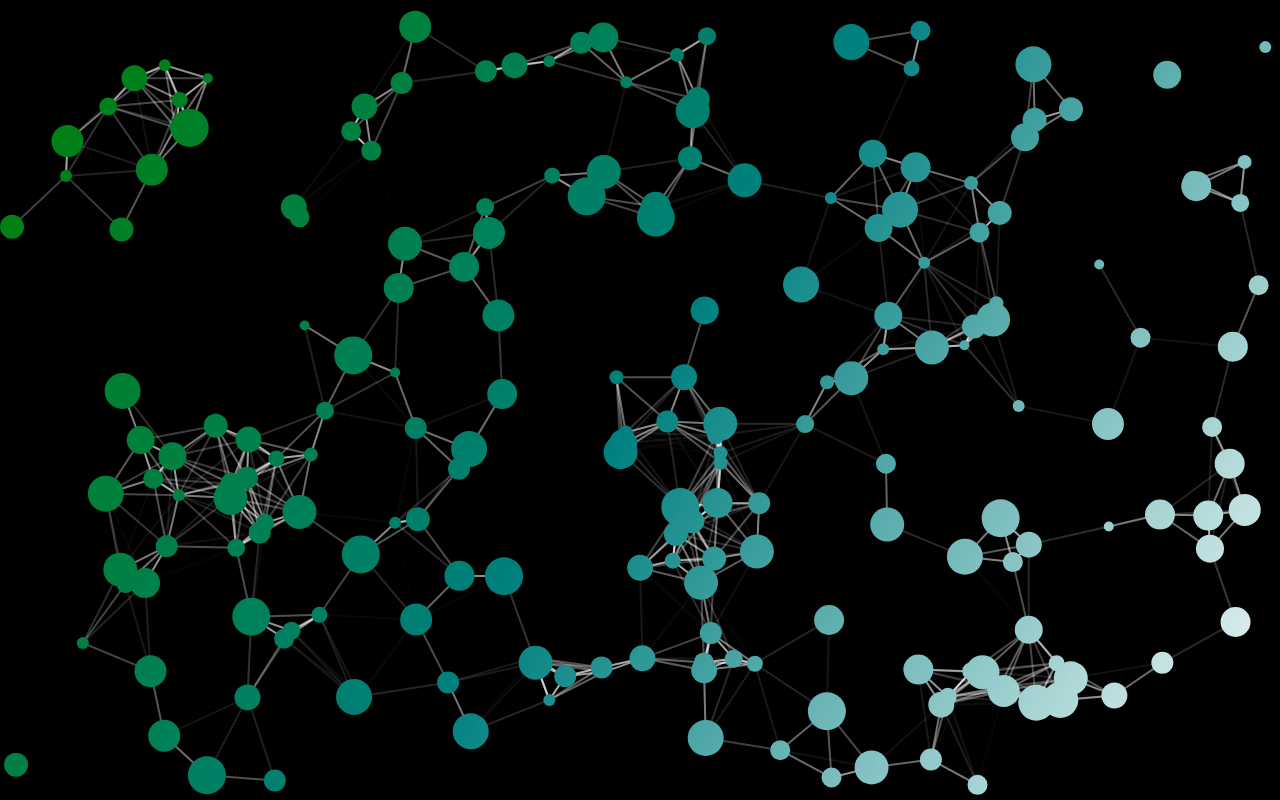
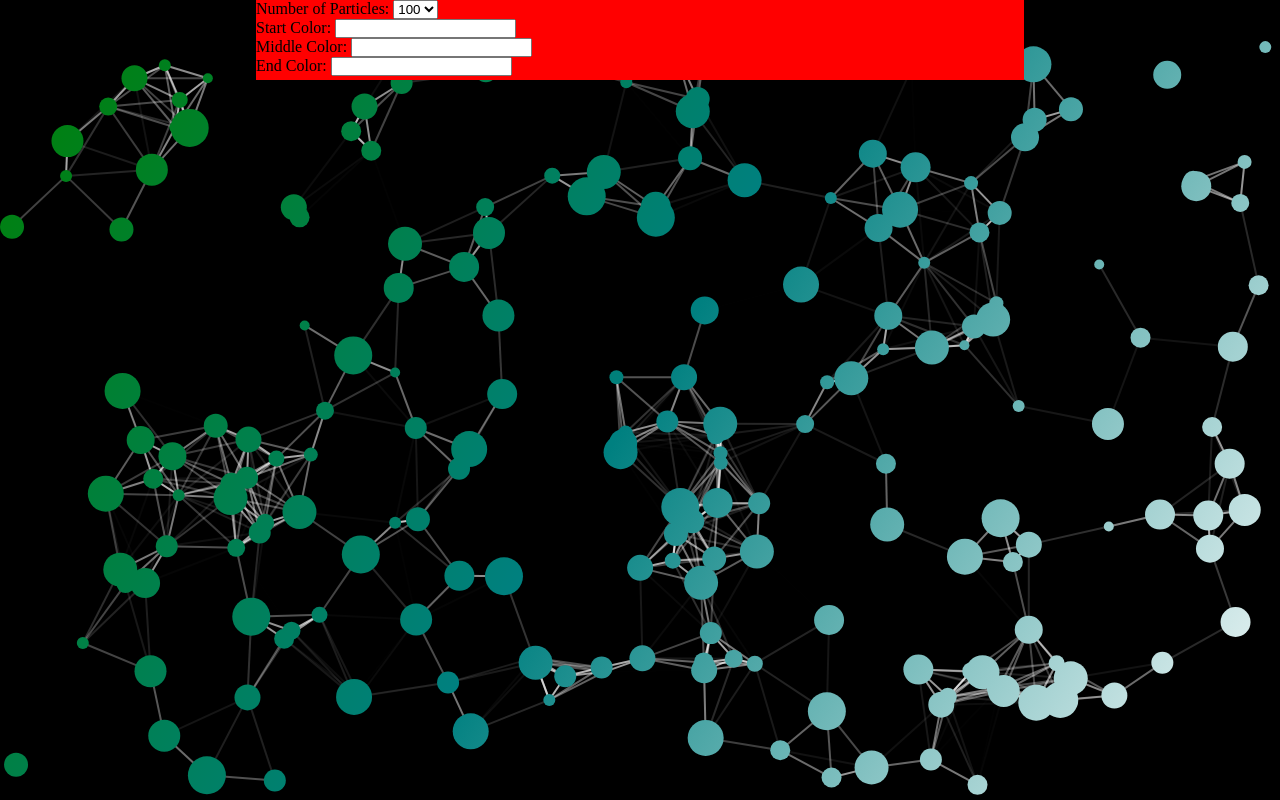
Before and after one commit to Fabiolillman/Particles, a plain HTML site: page index.html in a window 1280 px wide. Drawn offline with Linux system fonts and the light colour scheme.

Commit message:
Added panel to top

```diff
--- a/index.html
+++ b/index.html
@@ -7,7 +7,28 @@
     <link rel="stylesheet" href="style.css">
 </head>
 <body>
+
     <canvas id="canvas1"></canvas>
     <script src="index.js"></script>
+    <div id="container">
+        <label for="particleCount">Number of Particles:</label>
+        <select id="particleCount" onchange="changeParticleCount()">
+            <option value="100">100</option>
+            <option value="200">200</option>
+            <option value="300">300</option>
+            <!-- Add more options as needed -->
+        </select>
+        <div>
+            <label for="startColor">Start Color:</label>
+            <input type="text" id="startColor" oninput="updateGradient()">
+        </div>
+        <div>
+            <label for="middleColor">Middle Color:</label>
+            <input type="text" id="middleColor" oninput="updateGradient()">
+        </div>
+        <div>
+            <label for="endColor">End Color:</label>
+            <input type="text" id="endColor" oninput="updateGradient()">
+        </div>
 </body>
 </html>
--- a/index.js
+++ b/index.js
@@ -7,15 +7,41 @@ canvas.width = window.innerWidth;
 canvas.height = window.innerHeight;
 
 (ctx.lineWidth = 2), console.log(ctx);
+
+let startColor = "green";
+let middleColor = "teal";
+let endColor = "white";
+
+
 // Expect 4 argument to define the direction of the gradient
 const gradient = ctx.createLinearGradient(0, 0, canvas.width, canvas.height);
 // Expect 2 argument, offset and color
 // 0 is the start of the gradient, 1, end of gradient
-gradient.addColorStop(0, "green");
-gradient.addColorStop(0.5, "teal");
-gradient.addColorStop(1, "white");
+gradient.addColorStop(0, startColor);
+gradient.addColorStop(0.5, middleColor);
+gradient.addColorStop(1, endColor);
 ctx.fillStyle = gradient;
 ctx.strokeStyle = "white";
+
+
+function updateGradient() {
+    startColor = document.getElementById("startColor").value;
+    middleColor = document.getElementById("middleColor").value;
+    endColor = document.getElementById("endColor").value;
+
+    const gradient = ctx.createLinearGradient(0, 0, canvas.width, canvas.height);
+    gradient.addColorStop(0, startColor);
+    gradient.addColorStop(0.5, middleColor);
+    gradient.addColorStop(1, endColor);
+
+    ctx.fillStyle = gradient;
+}
+
+function changeParticleCount() {
+    const particleCountDropdown = document.getElementById("particleCount");
+    const selectedParticleCount = parseInt(particleCountDropdown.value);
+    effect.changeParticleCount(selectedParticleCount);
+}
 
 // Contains blueprint for individual particle object
 class Particle {
@@ -217,22 +243,36 @@ class Effect {
     this.canvas.height = height;
     this.width = width;
     this.height = height;
+
     // Redeclare fillstyle since it will be returned to default state
     // When it's reset you need to recalculate the direction and breakpoints
     const gradient = this.context.createLinearGradient(0, 0, width, height);
     // Expect 2 argument, offset and color
     // 0 is the start of the gradient, 1, end of gradient
-    gradient.addColorStop(0, "green");
-    gradient.addColorStop(0.5, "teal");
-    gradient.addColorStop(1, "white");
+    gradient.addColorStop(0, startColor);
+    gradient.addColorStop(0.5, middleColor);
+    gradient.addColorStop(1, endColor);
     this.context.fillStyle = gradient;
-    this.context.strokeStyle = "white";
+    this.context.strokeStyle = endColor;
+
 
     // The particle will always try to fit the canvas when resized
     this.particles.forEach(particle => {
       particle.reset();
     });
   }
+
+
+  changeParticleCount(newParticleCount) {
+    // Change the count to the new value
+    this.numberOfParticles = newParticleCount;
+    // Empties the particle array so it's not just constantly incrimented
+    this.particles = [];
+    // Create new particles count
+    this.createParticles();
+}
+
+
 }
 
 // Pass the canvas and context to the new Effect
--- a/style.css
+++ b/style.css
@@ -2,6 +2,16 @@
     margin: 0;
     padding: 0;
     box-sizing: border-box;
+}
+
+#container{
+    position: absolute;
+    top: 0;
+    left: 50%;
+    transform: translate(-50%, 0%);
+    background-color: red;
+    width: 60%;
+    height: 5rem;
 }
 #canvas1{
     background-color: black;
```
